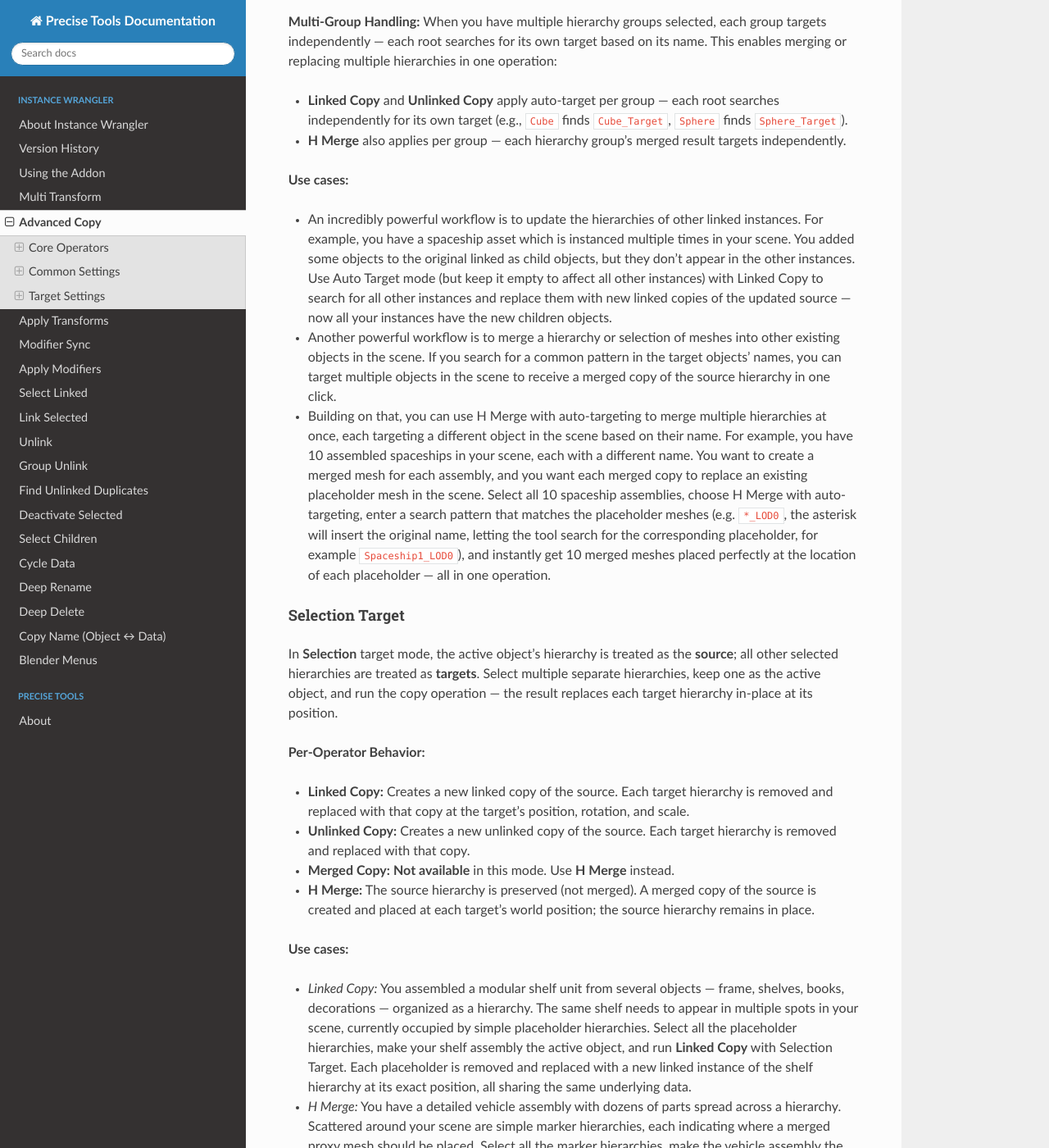
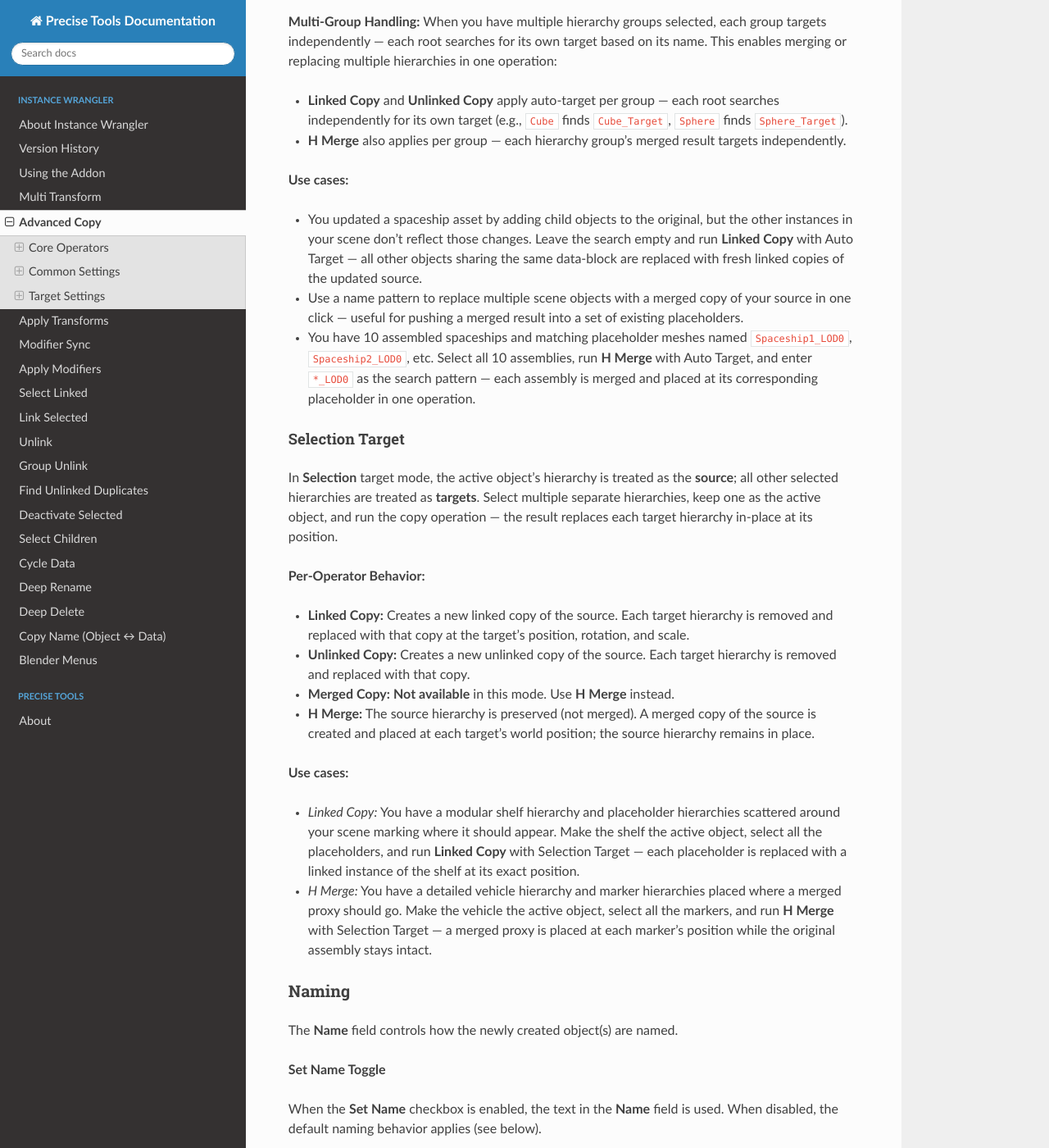
Before and after one commit to jb1981dev/Precise-Docs, a Sphinx documentation site: the page built from docs/source/instwrangler/advancedcopy.rst, in a window 1280 px wide and 1400 px high, scrolled down 8369 px. Shown: the whole window at 82% size. Built offline with Sphinx 7.4.7 and the Read the Docs theme 3.1.0, drawn with Linux system fonts in a browser that asks for light colours; some of the changed text lies outside the part shown.

Commit message:
Refactor use cases in Advanced Copy documentation for clarity and conciseness.

```diff
--- a/docs/source/instwrangler/advancedcopy.rst
+++ b/docs/source/instwrangler/advancedcopy.rst
@@ -226,9 +226,9 @@ H Merge
 
 **Use cases:**
 
-* An incredibly powerful workflow is to update the hierarchies of other linked instances. For example, you have a spaceship asset which is instanced multiple times in your scene. You added some objects to the original linked as child objects, but they don't appear in the other instances. Use Auto Target mode (but keep it empty to affect all other instances) with Linked Copy to search for all other instances and replace them with new linked copies of the updated source — now all your instances have the new children objects.
-* Another powerful workflow is to merge a hierarchy or selection of meshes into other existing objects in the scene. If you search for a common pattern in the target objects' names, you can target multiple objects in the scene to receive a merged copy of the source hierarchy in one click.
-* Building on that, you can use H Merge with auto-targeting to merge multiple hierarchies at once, each targeting a different object in the scene based on their name. For example, you have 10 assembled spaceships in your scene, each with a different name. You want to create a merged mesh for each assembly, and you want each merged copy to replace an existing placeholder mesh in the scene. Select all 10 spaceship assemblies, choose H Merge with auto-targeting, enter a search pattern that matches the placeholder meshes (e.g. ``*_LOD0``, the asterisk will insert the original name, letting the tool search for the corresponding placeholder, for example ``Spaceship1_LOD0``), and instantly get 10 merged meshes placed perfectly at the location of each placeholder — all in one operation.
+* You updated a spaceship asset by adding child objects to the original, but the other instances in your scene don't reflect those changes. Leave the search empty and run **Linked Copy** with Auto Target — all other objects sharing the same data-block are replaced with fresh linked copies of the updated source.
+* Use a name pattern to replace multiple scene objects with a merged copy of your source in one click — useful for pushing a merged result into a set of existing placeholders.
+* You have 10 assembled spaceships and matching placeholder meshes named ``Spaceship1_LOD0``, ``Spaceship2_LOD0``, etc. Select all 10 assemblies, run **H Merge** with Auto Target, and enter ``*_LOD0`` as the search pattern — each assembly is merged and placed at its corresponding placeholder in one operation.
 
 Selection Target
 ^^^^^^^^^^^^^^^^
@@ -244,9 +244,9 @@ In **Selection** target mode, the active object's hierarchy is treated as the **
 
 **Use cases:**
 
-* *Linked Copy:* You assembled a modular shelf unit from several objects — frame, shelves, books, decorations — organized as a hierarchy. The same shelf needs to appear in multiple spots in your scene, currently occupied by simple placeholder hierarchies. Select all the placeholder hierarchies, make your shelf assembly the active object, and run **Linked Copy** with Selection Target. Each placeholder is removed and replaced with a new linked instance of the shelf hierarchy at its exact position, all sharing the same underlying data.
+* *Linked Copy:* You have a modular shelf hierarchy and placeholder hierarchies scattered around your scene marking where it should appear. Make the shelf the active object, select all the placeholders, and run **Linked Copy** with Selection Target — each placeholder is replaced with a linked instance of the shelf at its exact position.
 
-* *H Merge:* You have a detailed vehicle assembly with dozens of parts spread across a hierarchy. Scattered around your scene are simple marker hierarchies, each indicating where a merged proxy mesh should be placed. Select all the marker hierarchies, make the vehicle assembly the active object, and run **H Merge** with Selection Target. The vehicle is merged into a single mesh, and that result is placed at each marker's position — the original assembly remains untouched.
+* *H Merge:* You have a detailed vehicle hierarchy and marker hierarchies placed where a merged proxy should go. Make the vehicle the active object, select all the markers, and run **H Merge** with Selection Target — a merged proxy is placed at each marker's position while the original assembly stays intact.
 
 Naming
 ------
```
